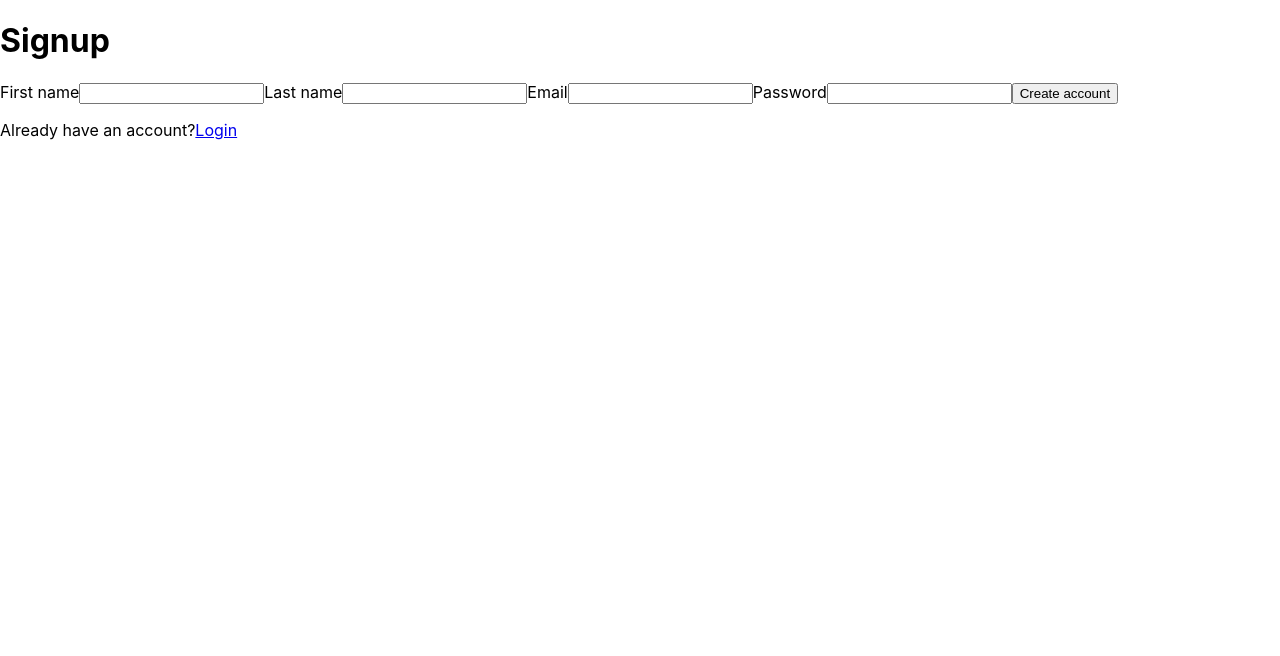
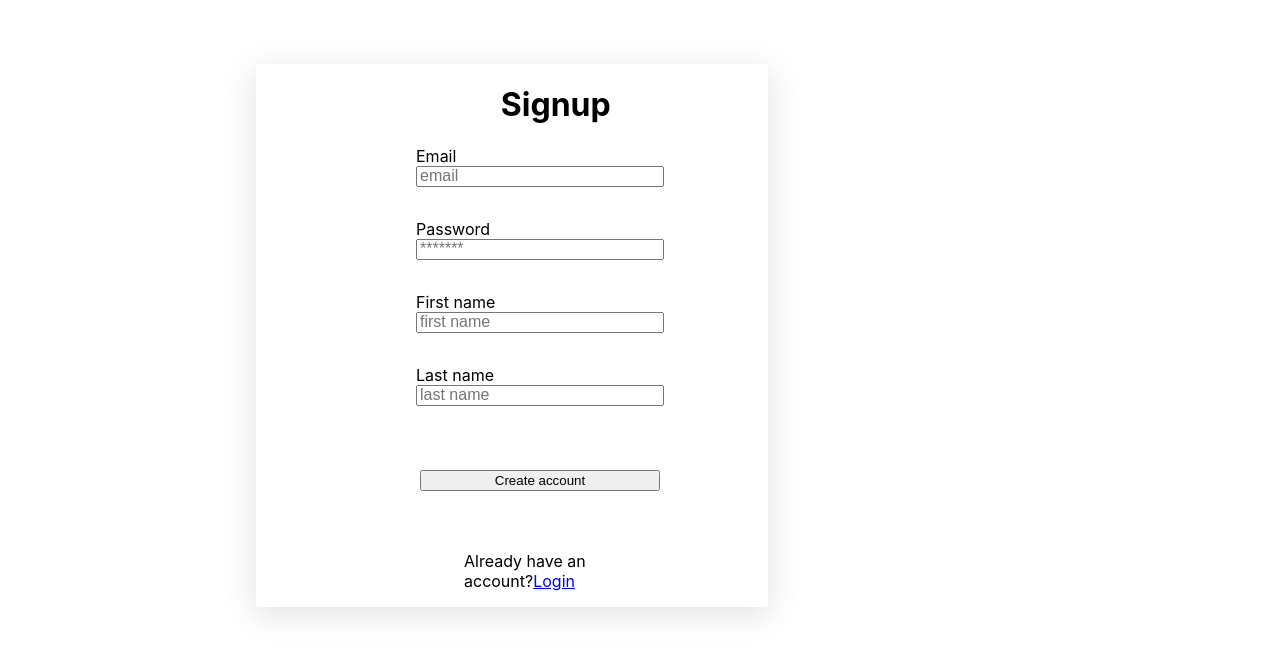
Before and after one commit to mahimagupta24/social-media-app, a React (Create React App) app: page /signup in a window 1280 px wide. Shown: the top 656 px of the page. Built offline with nearby package versions, Linux system fonts and the light colour scheme; no server answers; what miragejs would draw is missing.

Commit message:
fix:some  bugs

```diff
--- a/src/backend/db/posts.js
+++ b/src/backend/db/posts.js
@@ -277,7 +277,7 @@ export const posts = [
   {
     _id: uuid(),
     content:
-      "Wow, the weather is absolutely gorgeous today! Perfect day for some outdoor activities!",
+      "Wow, the weather is absolutely gorgeous today!",
     mediaUrl:"https://jooinn.com/images/cloudy-1.jpg",
       likes: {
       likeCount: 17,
--- a/src/components/Header.js
+++ b/src/components/Header.js
@@ -2,11 +2,18 @@ import { useContext } from "react";
 import { UserContext } from "../contexts/UserContext";
 import { AuthContext } from "../contexts/AuthContext";
 import { SearchModal } from "./SearchModal";
+import { useState } from "react";
 
 export default function Header() {
   const { setSearchText, searchText } = useContext(UserContext);
   const { user } = useContext(AuthContext);
+  const[isSearching,setIsSearching] = useState(false)
 
+  const handleCancelSearch = () => {
+
+    setIsSearching(false);
+    setSearchText("");
+  };
   return (
     <div>
       <div className="header">
@@ -27,10 +34,31 @@ export default function Header() {
           <input
             placeholder="search"
             className="search-bar"
-            onChange={(e) => setSearchText(e.target.value)}
+            onChange={(e) => {setSearchText(e.target.value)
+            setIsSearching(true)
+            }}
           />
+          {searchText && (
+            <div
+              className="cancel-icon"
+              onClick={handleCancelSearch}
+            >
+              <svg
+                width="12"
+                height="12"
+                viewBox="0 0 12 12"
+                fill="none"
+                xmlns="http://www.w3.org/2000/svg"
+              >
+                <path
+                  d="M12 1.41L10.59 0L6 4.59L1.41 0L0 1.41L4.59 6L0 10.59L1.41 12L6 7.41L10.59 12L12 10.59L7.41 6L12 1.41Z"
+                  fill="#666666"
+                />
+              </svg>
+            </div>
+          )}
           </div>
-          {searchText && <SearchModal searchText={searchText} />}
+          {searchText && isSearching&&<SearchModal searchText={searchText} />}
 
 
       </div>
--- a/src/components/sideBar.js
+++ b/src/components/sideBar.js
@@ -6,6 +6,8 @@ import "./components.css"
 export default function SideBar() {
   const{logoutHandler}=useContext(AuthContext)
   const navigate= useNavigate()
+  const socialUser = JSON.parse(localStorage.getItem("loggedInUser"));
+  const loggedInUser = socialUser.username
   return (
     <div className="side-bar-main">
         <div className="side-bar-content">
@@ -23,6 +25,9 @@ export default function SideBar() {
       <div className="side-bar-content">
      <button className="logout-btn" onClick={logoutHandler}> <span className="sign-out-icon"><i class="fa fa-sign-out"></i></span>Logout</button>
     </div>
+    <div className="side-bar-content">
+      <Link  className="side-bar-link"to={`/profile/${loggedInUser}`}><span  className="icon"><i className="fa fa-user"></i></span>Profile</Link>
+    </div>
     </div>
 
   );
--- a/src/contexts/AuthContext.js
+++ b/src/contexts/AuthContext.js
@@ -21,17 +21,17 @@ export default function AuthProvider({ children }) {
   const [state, dispatch] = useReducer(authReducer, initialState);
 
 
-  const signupHandler = async ({ firstName, lastName, userName, password }) => {
+  const signupHandler = async ({ firstName, lastName, username, password }) => {
     try {
       const response = await fetch("/api/auth/signup", {
         method: "POST",
-        body: JSON.stringify({ firstName, lastName, userName, password }),
+        body: JSON.stringify({ firstName, lastName, username, password }),
       });
       if (response.status === 201) {
         const data = await response.json();
         // console.log(data);
         dispatch({ type: "AUTH_SUCCESS", payload: data.encodedToken });
-
+        navigate("/login")
       }
     } catch (e) {
       console.error(e);
@@ -67,6 +67,7 @@ const isLoggedIn = state.encodedToken.length!==0
   const logoutHandler = ()=>{
     localStorage.removeItem("token");
     dispatch({type:"LOGOUT"})
+    navigate("/login")
   }
 
   return (
--- a/src/pages/Auth/Auth.css
+++ b/src/pages/Auth/Auth.css
@@ -14,12 +14,33 @@
     padding-left:7rem;
 
 }
+.signUp-container{
+    display: flex;
+   flex-direction: column;
+   box-shadow: 0px 7px 29px 0px rgba(100, 100, 111, 0.2) ;
+
+   justify-content: center;
+   padding-left:13rem;
+
+}
 .auth-container input{
+    width: 15rem;
+}
+.signUp-container input{
     width: 15rem;
 }
 .login-heading{
     padding-left:1.3rem
-
+}
+.signUp-main{
+    width:40%;
+    /* display: flex; */
+    justify-content: center;
+    margin-top:4rem;
+    margin-left:16rem;
+}
+.signUp-heading{
+    padding-left:2.3rem
 }
 .details{
     display: flex;
@@ -36,6 +57,16 @@
     display: flex;
     flex-direction: column;
 }
+.fName{
+
+    display: flex;
+    flex-direction: column;
+}
+.lName{
+    display: flex;
+    flex-direction: column;
+}
+
 #login-btn{
     margin-bottom: 12px;
     width:15rem;
@@ -43,4 +74,6 @@
 
 .account-btn{
     margin-bottom: 12px;
+    width: 15rem;
+    margin-top:2rem;
 }
--- a/src/pages/Auth/Signup.js
+++ b/src/pages/Auth/Signup.js
@@ -7,62 +7,89 @@ export default function Signup() {
   const [signupDetails, setSignupDetails] = useState({
     firstName: "",
     lastName: "",
-    userName: "",
+    username: "",
     password: "",
   });
 
   const onSubmitHandler = (e) => {
     e.preventDefault();
     signupHandler(signupDetails);
-    setSignupDetails({firstName: "",
+    setSignupDetails({
+      firstName: "",
       lastName: "",
-    userName: "",
-    password: "",})
+      username: "",
+      password: "",
+    });
+
   };
   return (
+    <div className="signUp-main">
+      <div className="signUp-container">
         <div>
-      <h1> Signup</h1>
-      <form onSubmit={onSubmitHandler}>
+          <h1 className="signUp-heading"> Signup</h1>
+        </div>
+        <form className="details" onSubmit={onSubmitHandler}>
+          <div className="email">
+            <label>Email</label>
+            <input
+              placeholder="email"
+              value={signupDetails.username}
+              type="text"
+              onChange={(e) =>
+                setSignupDetails({ ...signupDetails, username: e.target.value })
+              }
+              required
+            />
+          </div>
+          <div className="password">
+            <label>Password</label>
+            <input
+              type="password"
+              placeholder="*******"
+              value={signupDetails.password}
+              onChange={(e) =>
+                setSignupDetails({ ...signupDetails, password: e.target.value })
+              }
+              required
+            />
+          </div>
+          <div className="fName">
             <label>First name</label>
             <input
               value={signupDetails.firstName}
+              placeholder="first name"
               onChange={(e) =>
-            setSignupDetails({ ...signupDetails, firstName: e.target.value })
+                setSignupDetails({
+                  ...signupDetails,
+                  firstName: e.target.value,
+                })
               }
               required
             />
+          </div>
+          <div className="lName">
             <label>Last name</label>
             <input
+              placeholder="last name"
               value={signupDetails.lastName}
               onChange={(e) =>
                 setSignupDetails({ ...signupDetails, lastName: e.target.value })
               }
               required
             />
-        <label>Email</label>
-        <input
-          value={signupDetails.email}
-
-          type="email"
-          onChange={(e) =>
-            setSignupDetails({ ...signupDetails, userName: e.target.value })
-          }
-          required
-        />
-        <label>Password</label>
-        <input
-          type="password"
-          value={signupDetails.password}
-          onChange={(e) =>
-            setSignupDetails({ ...signupDetails, password: e.target.value })
-          }
-          required
-        />
-        <button type="submit" onClick={()=>signupHandler(signupDetails)}>Create account</button>
+          </div>
+          <button
+            className="account-btn"
+            type="submit"
+            onClick={() => signupHandler(signupDetails)}
+          >
+            Create account
+          </button>
           <p>
             Already have an account?<Link to="/login">Login</Link>
           </p>
         </form>
       </div>
+    </div>
   );
 }
--- a/src/pages/features/Home.js
+++ b/src/pages/features/Home.js
@@ -57,6 +57,7 @@ export default function Home() {
   const allPosts = [...loggedInUserPosts, ...followingPosts];
 
   console.log(allPosts);
+
   const handleSortedPost = () => {
     const sortedPosts = [...posts].sort(
       (a, b) => new Date(b.createdAt) - new Date(a.createdAt)
```
Lines whose indentation alone changed are shown as unchanged.
